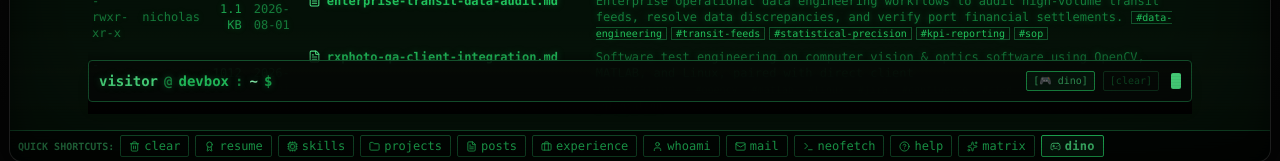
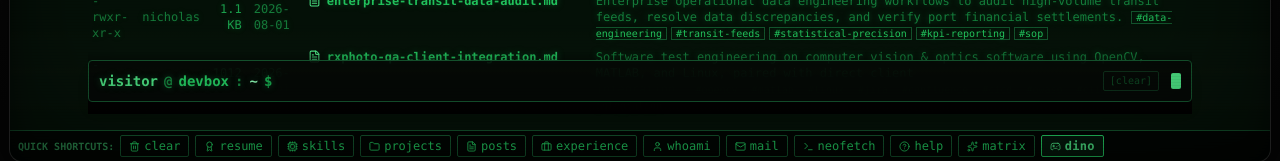
Before and after one commit to Cappuccino-san/TTY-Emulation.-Terminal-Style-dev-page, a React (Vite) app: page /config in a window 1280 px wide. Shown: the part 615-776 px from the top of the page. Built offline with nearby package versions, Linux system fonts and the light colour scheme.

Commit message:
chore: remove dino button from prompt line to keep prompt clean

```diff
--- a/src/components/TerminalPrompt.tsx
+++ b/src/components/TerminalPrompt.tsx
@@ -265,24 +265,6 @@ export const TerminalPrompt: React.FC<TerminalPromptProps> = ({
           )}
         </div>
 
-        {/* Quick Dino Arcade Button */}
-        <button
-          type="button"
-          onClick={(e) => {
-            e.stopPropagation();
-            onSubmit('dino');
-          }}
-          className="px-1.5 py-0.5 border rounded-xs text-[10px] font-mono opacity-65 hover:opacity-100 transition-all cursor-pointer hidden sm:flex items-center gap-1 select-none shrink-0"
-          style={{
-            borderColor: themeConfig.accent,
-            color: themeConfig.brightText,
-            backgroundColor: `${themeConfig.accent}18`,
-          }}
-          title="Play retro CRT Dinosaur Runner mini-game (type 'dino')"
-        >
-          <span>[🎮 dino]</span>
-        </button>
-
         {/* Quick Clear Shortcut Button */}
         <button
           type="button"
```
